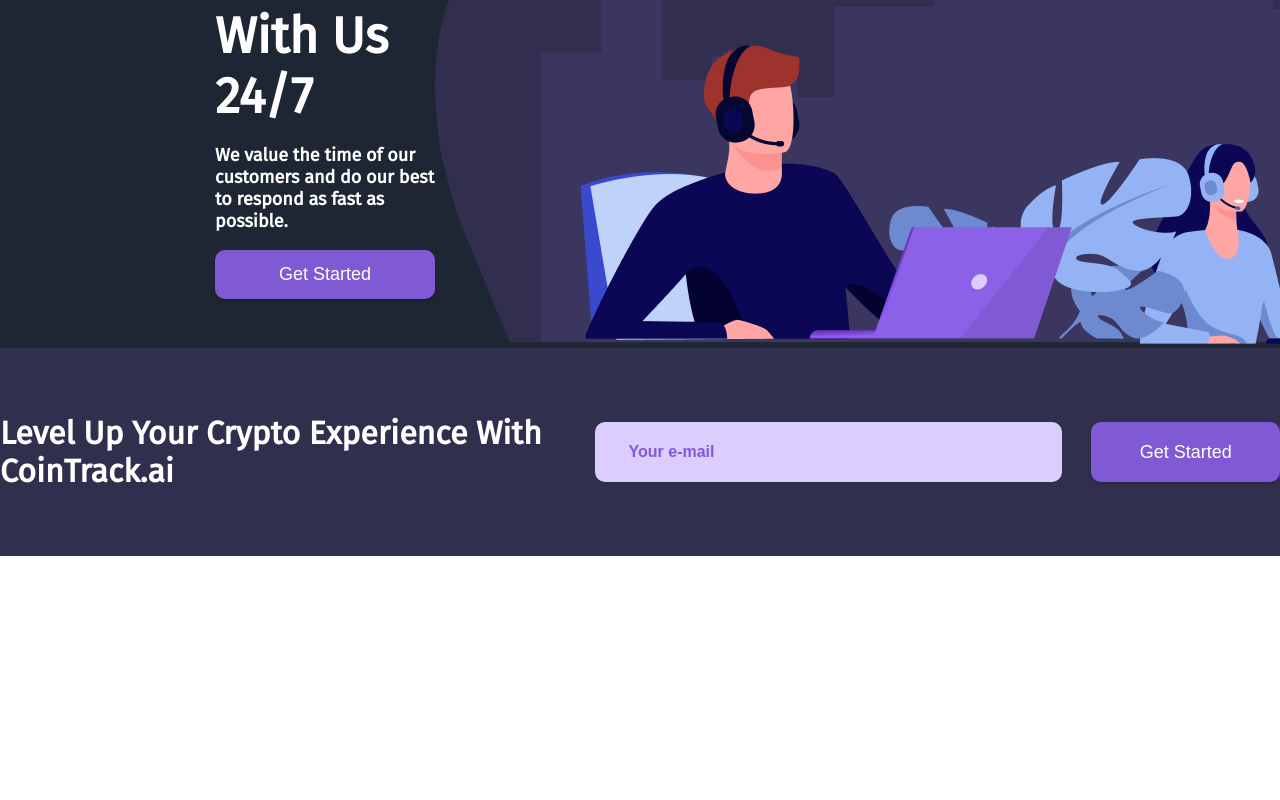
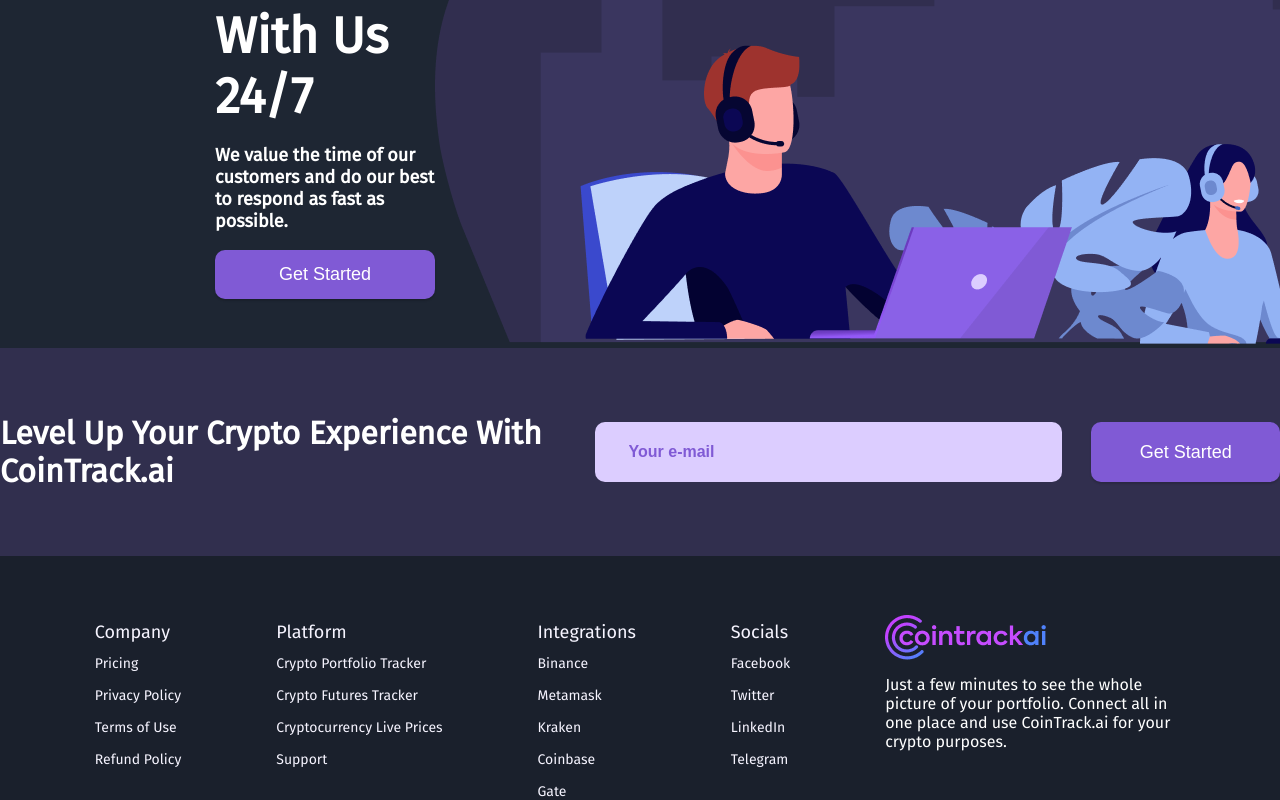
Before and after one commit to AghajanyanA/cointrack, a React (Create React App) app: page / in a window 1280 px wide. Shown: the part 8522-9322 px from the top of the page. Before the commit the page ends 9078 px from the top, so only its background shows below. Built offline with nearby package versions, Linux system fonts and the light colour scheme; no server answers.

Commit message:
added footer part

```diff
--- a/src/App.tsx
+++ b/src/App.tsx
@@ -11,6 +11,7 @@
 import LongPage from './components/pages/5LongPage/LongPage';
 import Subscription from './components/pages/7Subscription/Subscription';
 import Contacts from './components/pages/8contact/Contacts';
+import Footer from './components/pages/9Footer/Footer';
 
 function App() {
 
@@ -31,6 +32,7 @@
       <TrustUs />
       <Subscription />
       <Contacts />
+      <Footer />
     </div>
   );
 }
--- /dev/null
+++ b/src/components/pages/9Footer/Footer.module.css
@@ -0,0 +1,44 @@
+.footer {
+    background: #1A202C;
+}
+
+.links {
+    margin: 65px 0 0 0;
+    display: flex;
+    justify-content: space-evenly;
+}
+
+.links > div {
+    display: flex;
+    flex-direction: column;
+    gap: 15px;
+}
+
+.links > div > a {
+    font-weight: 400;
+    font-size: 14px;
+    color: #F6F4FF;
+    text-decoration: none;
+    transition: ease-in-out 0.2s all;
+}
+
+.links > div > a:hover {
+    color: #B8A7FF;
+}
+
+.firstLink {
+    margin-bottom: -3px;
+    font-weight: 500 !important;
+    font-size: 18px !important;
+    font-weight: 500 !important;
+}
+
+.logo {
+    margin-top: -6px;
+    width: fit-content;
+}
+
+.outro {
+    max-width: 300px;
+    margin: 0;
+}
--- /dev/null
+++ b/src/components/pages/9Footer/Footer.tsx
@@ -0,0 +1,45 @@
+import s from './Footer.module.css'
+import logo from '../../../images/logo.png'
+
+const Footer = () => {
+
+    return <footer className={s.footer}>
+        <div className={s.links}>
+            <div>
+                <a href='#' className={`${s.firstLink}`}>Company</a>
+                <a href='#'>Pricing</a>
+                <a href='#'>Privacy Policy</a>
+                <a href='#'>Terms of Use</a>
+                <a href='#'>Refund Policy</a>
+            </div>
+            <div>
+                <a href='#' className={`${s.firstLink}`}>Platform</a>
+                <a href='#'>Crypto Portfolio Tracker</a>
+                <a href='#'>Crypto Futures Tracker</a>
+                <a href='#'>Cryptocurrency Live Prices</a>
+                <a href='#'>Support</a>
+            </div>
+            <div>
+                <a href='#' className={`${s.firstLink}`}>Integrations</a>
+                <a href='#'>Binance</a>
+                <a href='#'>Metamask</a>
+                <a href='#'>Kraken</a>
+                <a href='#'>Coinbase</a>
+                <a href='#'>Gate</a>
+                </div>
+            <div>
+                <a href='#' className={`${s.firstLink}`}>Socials</a>
+                <a href='#'>Facebook</a>
+                <a href='#'>Twitter</a>
+                <a href='#'>LinkedIn</a>
+                <a href='#'>Telegram</a>
+            </div>
+            <div>
+                <img src={logo} alt="logo" className={s.logo} />
+                <p className={s.outro}>Just a few minutes to see the whole picture of your portfolio. Connect all in one place and use CoinTrack.ai for your crypto purposes.</p>
+            </div>
+        </div>
+    </footer>
+}
+
+export default Footer
```
